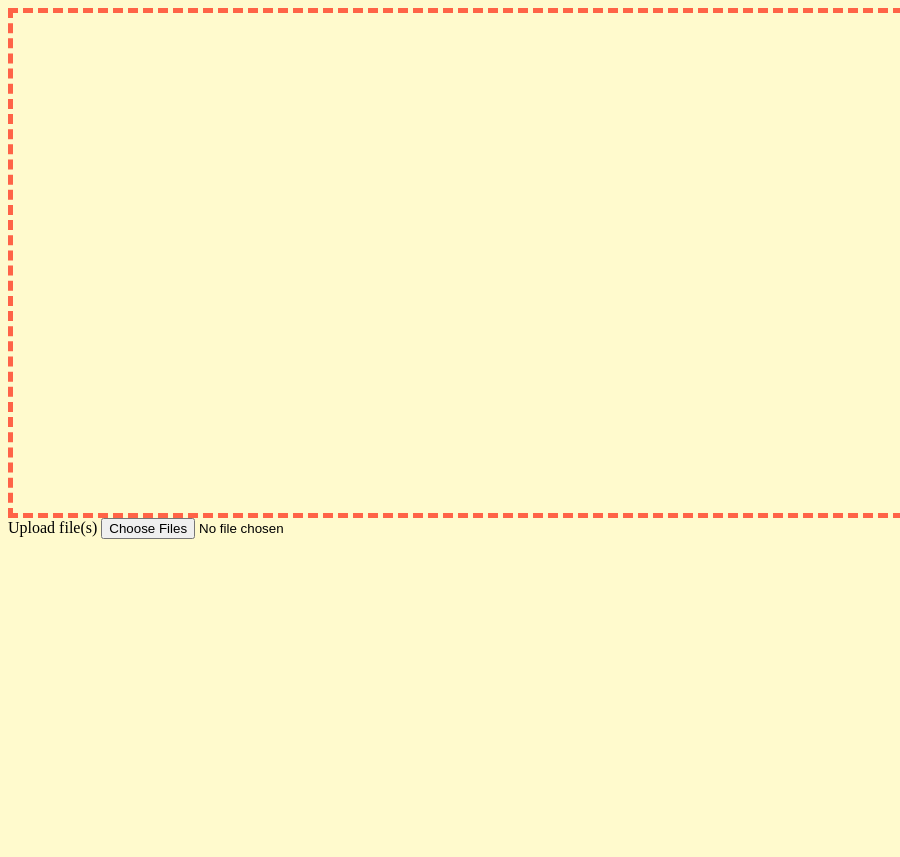
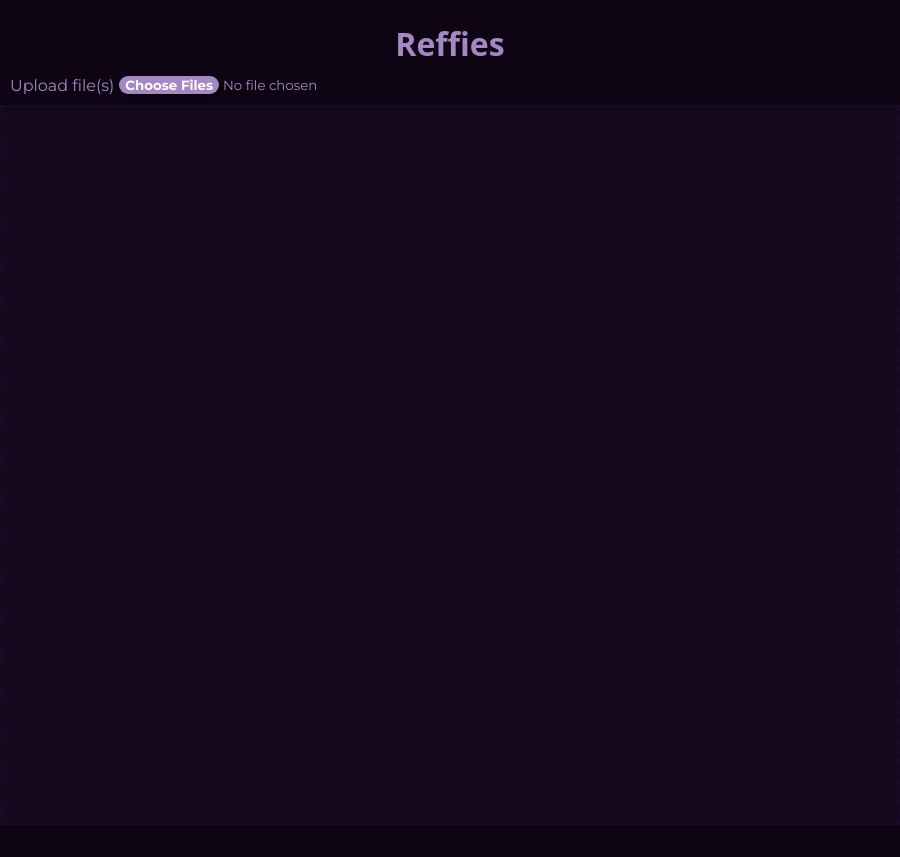
Before and after one commit to xClaudiaArias/refs, an Electron app: page index.html in a window 900 px wide. Before the commit the page ends 800 px from the top, so only its background shows below. Drawn offline with Linux system fonts and the light colour scheme; a web font is replaced by a local one.

Commit message:
styled main board

```diff
--- a/css/main.css
+++ b/css/main.css
@@ -1,12 +1,56 @@
+* {
+    padding: 0;
+    margin: 0;
+    box-sizing: border-box;
+}
+
 body {
-    background-color: lemonchiffon;
+    background-color: rgb(14, 5, 20);
+    color: rgb(165, 135, 194);
+    font-family: "Boldonse", system-ui;
+    font-weight: 400;
+    font-style: normal;
 }
 
 #board {
     position: relative;
     width: 100vw;
-    height: 500px;
-    border: dashed 5px tomato;
+    height: 90vh;
+    border: dashed 2px rgb(27, 11, 40);
+    background-color: rgb(21, 9, 30);
+}
+
+.logo {
+    text-align: center;
+    padding: 10px;
+}
+
+.file-container {
+    width: 100vw;
+    height: 5vh;
+    padding: 10px;
+    margin: 0 auto;
+    font-family: "Montserrat", sans-serif;
+    display: flex;
+    /* justify-content: center; */
+    align-items: center;
+}
+
+input[type="file"] {
+    font-family: "Montserrat", sans-serif;
+    font-style: normal;
+    padding: 5px;
+}
+
+input[type="file"]::file-selector-button {
+    font-family: "Montserrat", sans-serif;
+    font-style: normal;
+    background-color:  rgb(165, 135, 194);
+    color: white;
+    font-weight: 700;
+    border: none;
+    border-radius: 100px;
+    box-shadow: 2px 2px 2px #000;
 }
 
 
--- a/index.html
+++ b/index.html
@@ -3,14 +3,22 @@
 <head>
     <meta charset="UTF-8">
     <meta name="viewport" content="width=device-width, initial-scale=1.0">
-    <title>Document</title>
+    <title>REFFIES</title>
     <link rel="stylesheet" href="./css/main.css">
+    <link rel="preconnect" href="https://fonts.googleapis.com">
+    <link rel="preconnect" href="https://fonts.gstatic.com" crossorigin>
+    <link href="https://fonts.googleapis.com/css2?family=Boldonse&family=Montserrat:ital,wght@0,100..900;1,100..900&display=swap" rel="stylesheet">
 </head>
 <body>
+
+    <di class="logo">
+        <h1>Reffies</h1>
+    </div>
+    <div class="file-container">
+        <label for="upload">Upload file(s)</label>
+        <input type="file" name="upload" id="upload" multiple>
+    </div>
     <div id="board"></div>
-
-    <label for="upload">Upload file(s)</label>
-    <input type="file" name="upload" id="upload" multiple>
 
     <script src="./js/index.js"></script>
 </body>
```
